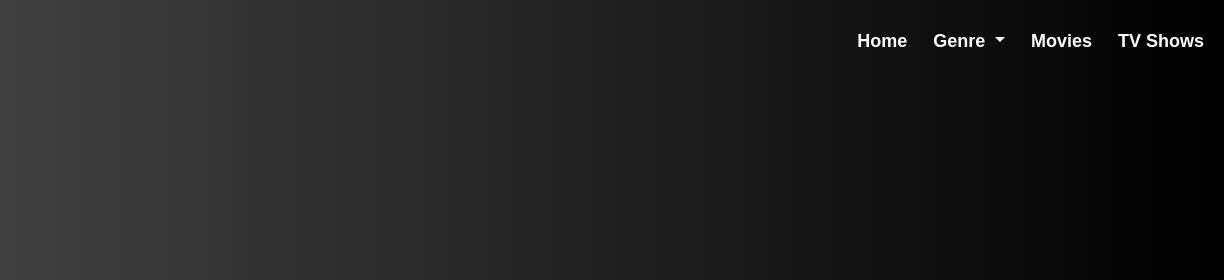
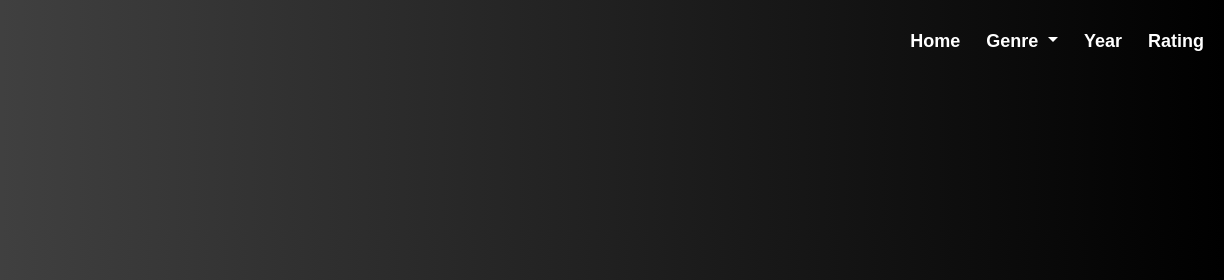
Before and after one commit to PriyaVadrevu/MovieReview, a website: page WebDev/client/reviews.html in a window 1280 px wide. Shown: the top 280 px of the page, 56-1280 px from the left. Drawn offline with nearby package versions, Linux system fonts and the light colour scheme; files whose address does not match are found by name.

Commit message:
movie ID

```diff
--- a/WebDev/client/reviews.html
+++ b/WebDev/client/reviews.html
@@ -43,11 +43,10 @@
                         </ul>
                     </li>
                     <li class="nav-item">
-                        <a class="nav-link" href="Movies.html">Movies</a>
+                        <a class="nav-link" href="year.html">Year</a>
                     </li>
                     <li class="nav-item">
-                        <a class="nav-link" href="TV Shows.html">TV Shows</a>
-
+                        <a class="nav-link" href="rating.html">Rating</a>
                     </li>
 
                 </ul>
--- a/WebDev/client/script-reviews.js
+++ b/WebDev/client/script-reviews.js
@@ -1,4 +1,7 @@
+
+
 document.addEventListener("DOMContentLoaded", () => {
+    const movieID = "https://api.themoviedb.org/3/review/{review_id}";
     const params = new URLSearchParams(window.location.search);
     const movieId = params.get('id');
 
```
Also changed, not shown: WebDev/client/index.html (+4 -1 lines).
